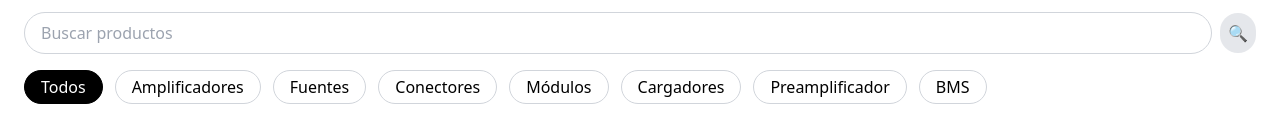
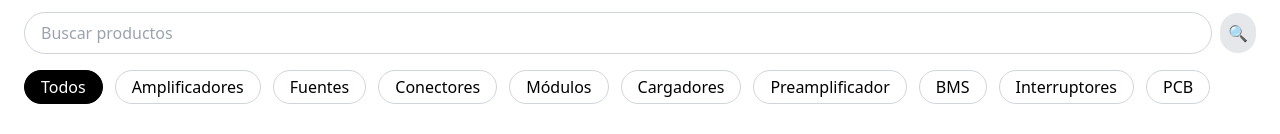
Before and after one commit to RubAv4/catalogo-electronicos, a React (Vite) app: page / in a window 1280 px wide. Shown: the part 540-674 px from the top of the page. Built offline with nearby package versions, Linux system fonts and the light colour scheme.

Commit message:
feat: nuevos productos

```diff
--- a/src/pages/Home.tsx
+++ b/src/pages/Home.tsx
@@ -11,6 +11,8 @@ const CATEGORIES = [
   "Cargadores",
   "Preamplificador",
   "BMS",
+  "Interruptores",
+  "PCB",
 ] as const;
 
 export default function Home() {
@@ -375,6 +377,48 @@ export default function Home() {
       ],
       contacto: "51978394103",
     },
+    {
+      id: 23,
+      nombre: "Interruptor ON/OFF 250V 6A 125V 10A",
+      categoria: "Interruptores",
+      descripcion: "reemplazo de electrodomésticos",
+      img: "https://ae01.alicdn.com/kf/S143011faface49f4b77427dc26335bdcR.jpg",
+      imagenes: ["https://ae01.alicdn.com/kf/Sc4f6e424345f428b946cf27768fd9fddY.jpg"],
+      caracteristicas: [
+        "Clasificación eléctrica: 10 A a 125 VCA, 6 A a 250 VCA",
+        "Temperatura de funcionamiento: -25 °C a 85 °C",
+      ],
+      contacto: "51978394103",
+    },
+    {
+      id: 24,
+      nombre: "Placa PCB sin perforar un lado",
+      categoria: "PCB",
+      descripcion: "Circuitos DIY y prototipos",
+      img: "https://ae01.alicdn.com/kf/Sb4a98217aa3545f4a9a7738fd75636a74.jpg_640x640q90.jpg",
+      imagenes: ["https://ae01.alicdn.com/kf/Sa821077cd9d64e7ba3120f81c6ea3b31e.jpg_640x640q90.jpg"],
+      caracteristicas: [
+        "Material: Fibra de vidrio",
+        "Nombre:PCB de un solo lado FR4",
+        "Tamaño:5x7CM",
+        "Espesor:1,5 mm",
+      ],
+      contacto: "51978394103",
+    },
+    {
+      id: 25,
+      nombre: "PCB de doble cara placa de pruebas 2x8 3x7 4x6 5x7cm",
+      categoria: "PCB",
+      descripcion: "Circuitos DIY y prototipos",
+      img: "https://ae01.alicdn.com/kf/Se1acdc5846d84ad69fed8846e2fba824R.jpg?width=1000&height=1000&hash=2000",
+      imagenes: ["https://ae01.alicdn.com/kf/Seb95019bc2c1480196797800f8c635afh.jpg"],
+      caracteristicas: [
+        "Min. Tamaño del agujero: 1.0 mm",
+        "PCB Board Breadboard: 2x8 3x7 4x6 5x7 7x9cm",
+        "Espesor:1.6mm",
+      ],
+      contacto: "51978394103",
+    },
   ];
 
   const filtrados = useMemo(() => {
--- a/src/types.ts
+++ b/src/types.ts
@@ -6,7 +6,9 @@ export type Categoria =
   | "Módulos"
   | "Cargadores"
   | "Preamplificador"
-  | "BMS";
+  | "BMS"
+  | "Interruptores"
+  | "PCB";
 
 export type Producto = {
   id: number;
```
